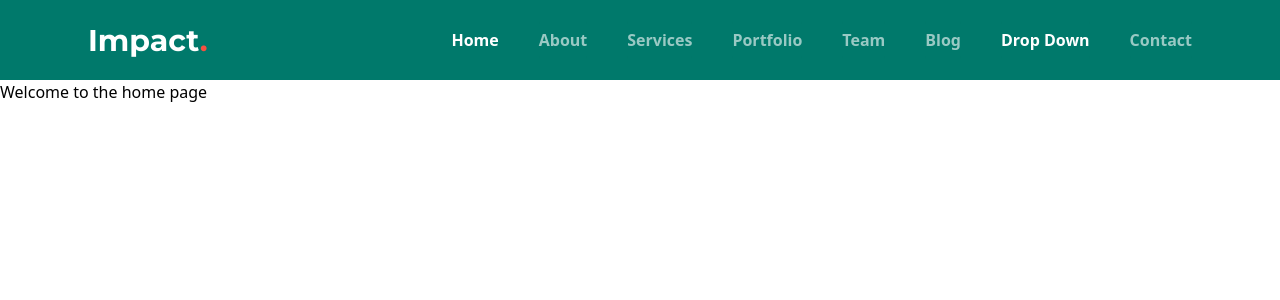
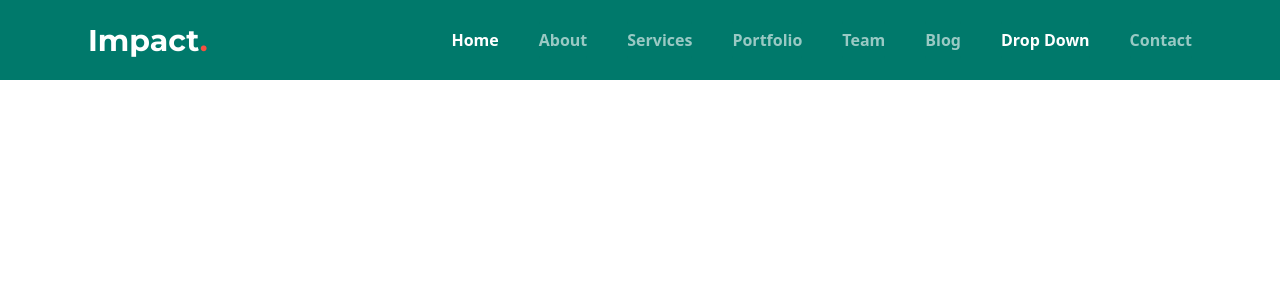
Before and after one commit to hafiz1379/impact-business-website, a React (Create React App) app: page / in a window 1280 px wide. Shown: the top 300 px of the page. Built offline with nearby package versions, Linux system fonts and the light colour scheme.

Commit message:
Added beakpoint customization to Tailwind config file.

```diff
--- a/package.json
+++ b/package.json
@@ -18,12 +18,6 @@
     "build": "react-scripts build",
     "test": "react-scripts test",
     "eject": "react-scripts eject"
-  },
-  "eslintConfig": {
-    "extends": [
-      "react-app",
-      "react-app/jest"
-    ]
   },
   "browserslist": {
     "production": [
--- a/src/pages/Home.jsx
+++ b/src/pages/Home.jsx
@@ -4,7 +4,9 @@ function Home() {
   return (
     <>
       <Nav />
-      <h1>Welcome to the home page</h1>
+      <div>
+
+      </div>
     </>
   );
 }
--- a/tailwind.config.js
+++ b/tailwind.config.js
@@ -1,32 +1,39 @@
 /** @type {import('tailwindcss').Config} */
 module.exports = {
-  content: ['./src/**/*.{js,jsx,ts,tsx}'],
+  content: ["./src/**/*.{js,jsx,ts,tsx}"],
   theme: {
     extend: {
       fontSize: {
-        logo: '30px',
-        navitem: '16px',
-        h1: '78px',
-        h2: '32px',
-        h3: '24px',
-        p: '16px',
+        logo: "30px",
+        navitem: "16px",
+        h1: "78px",
+        h2: "32px",
+        h3: "24px",
+        p: "16px",
       },
       backgroundColor: {
-        main: '#00796b',
+        main: "#00796b",
       },
       textColor: {
-        main: '#ffffff',
-        second: '#f85040',
+        main: "#ffffff",
+        second: "#f85040",
       },
       fontFamily: {
-        main: ['Montserrat', 'sans-serif'],
-        secondary: ['Poppins', 'sans-serif'],
-        default: ['Open Sans', 'sans-serif'],
+        main: ["Montserrat", "sans-serif"],
+        secondary: ["Poppins", "sans-serif"],
+        default: ["Open Sans", "sans-serif"],
       },
       fontWeight: {
         700: 700,
         600: 600,
       },
+      screens: {
+        sm: "580px",
+        md: "760px",
+        lg: "990px",
+        xl: "1280px",
+        "2xl": "1536px",
+      },
     },
   },
   plugins: [],
```
